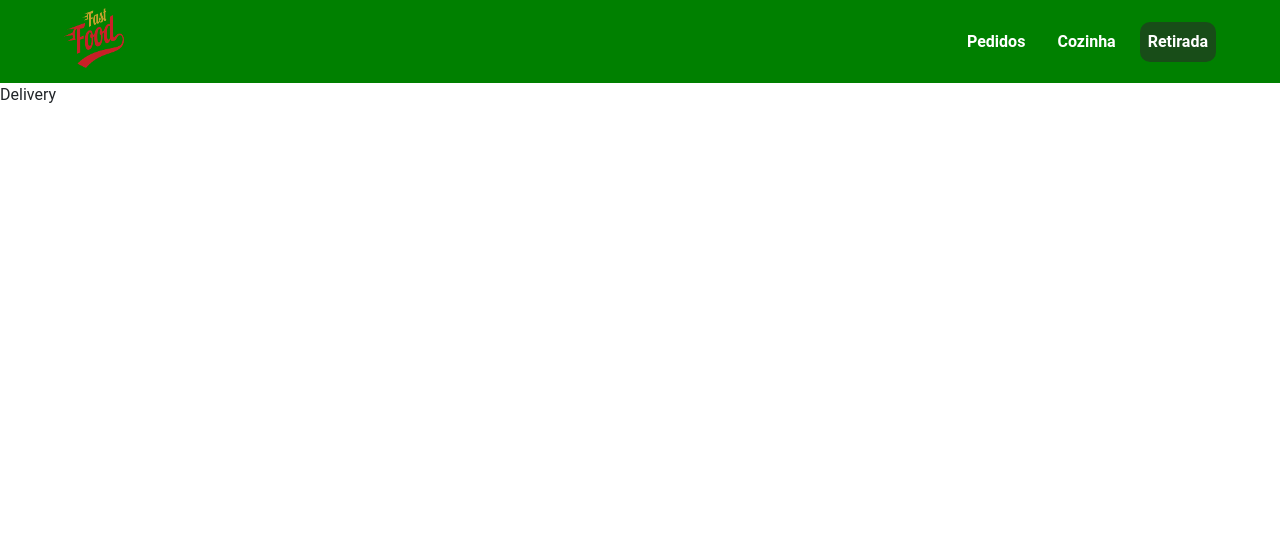
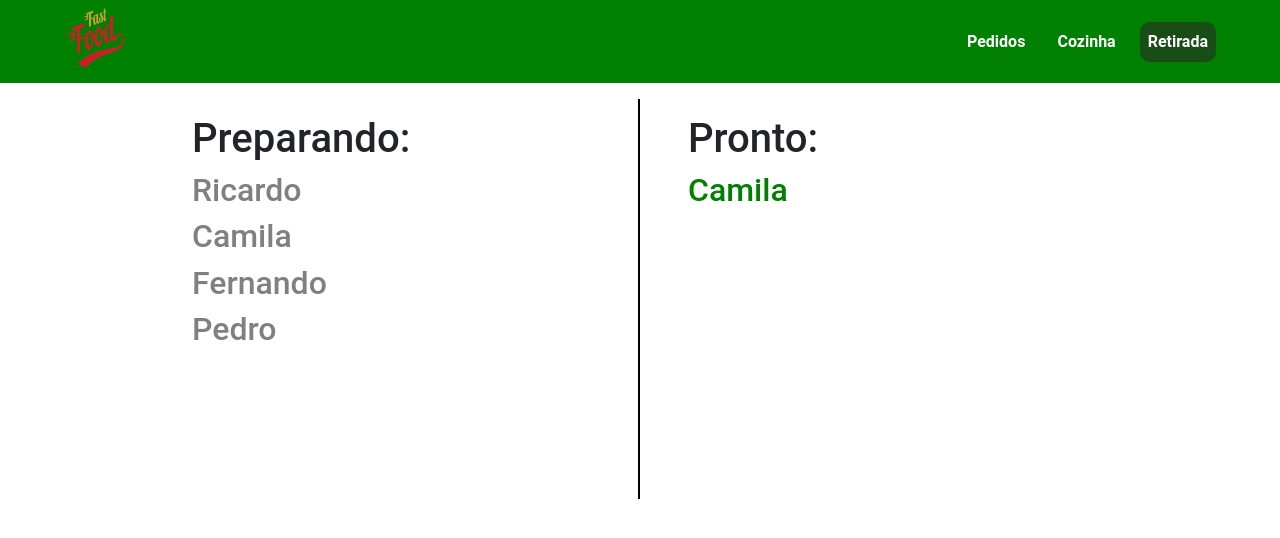
Before and after one commit to orloke/devio-test, a Next.js app: page /delivery in a window 1280 px wide. Shown: the top 538 px of the page. Built offline with nearby package versions, Linux system fonts and the light colour scheme.

Commit message:
feat: building delivery page

```diff
--- a/src/components/CardRequests/styles.ts
+++ b/src/components/CardRequests/styles.ts
@@ -4,6 +4,7 @@ interface PropsButton {
   backgroundColor: string;
   color: string;
   marginLeft?: number;
+  display?: string;
 }
 
 export const Container = styled.div`
@@ -47,6 +48,7 @@ export const Button = styled.button<PropsButton>`
   border: none;
   border-radius: 10px;
   color: ${PropsButton => PropsButton.color};
+  display: ${PropsButton => PropsButton.display};
   cursor: pointer;
   transition: transform 0.2s ease-in-out;
   &:hover {
--- a/src/pages/delivery/index.tsx
+++ b/src/pages/delivery/index.tsx
@@ -1,5 +1,20 @@
-import React from 'react';
+import { Container } from '../../styles/delivery';
 
-export default function Delivery() {
-  return <div>Delivery</div>;
+export default function Kitchen() {
+  return (
+    <Container>
+      <div className="requests">
+        <h1>Preparando:</h1>
+        <h4>Ricardo</h4>
+        <h4>Camila</h4>
+        <h4>Fernando</h4>
+        <h4>Pedro</h4>
+      </div>
+      <div className="requestsFinish">
+        <h1>Pronto:</h1>
+
+        <h4>Camila</h4>
+      </div>
+    </Container>
+  );
 }
--- /dev/null
+++ b/src/styles/delivery.ts
@@ -0,0 +1,46 @@
+import styled from 'styled-components';
+
+export const Container = styled.div`
+  max-width: 70%;
+  margin: 1rem auto;
+  display: flex;
+  min-height: 50vh;
+  @media (max-width: 768px) {
+    display: flex;
+    flex-direction: column;
+    text-align: center;
+    max-width: 95%;
+    margin-top: 2rem;
+  }
+  .requests {
+    width: 50%;
+    border-right: 2px solid black;
+    padding: 1rem 0;
+    padding-right: 3rem;
+    h4 {
+      font-size: 2rem;
+      color: gray;
+    }
+    @media (max-width: 768px) {
+      width: 100%;
+      border: none;
+      border-bottom: 2px solid black;
+      padding: 0;
+      padding-bottom: 2rem;
+    }
+  }
+  .requestsFinish {
+    width: 50%;
+    padding: 1rem 0;
+    padding-left: 3rem;
+    h4 {
+      font-size: 2rem;
+      color: green;
+    }
+    @media (max-width: 768px) {
+      width: 100%;
+      padding: 0;
+      padding-top: 2rem;
+    }
+  }
+`;
```
Also changed, not shown: src/components/CardRequests/index.tsx (+10 -2 lines), src/pages/kitchen/index.tsx (+4 -4 lines).
